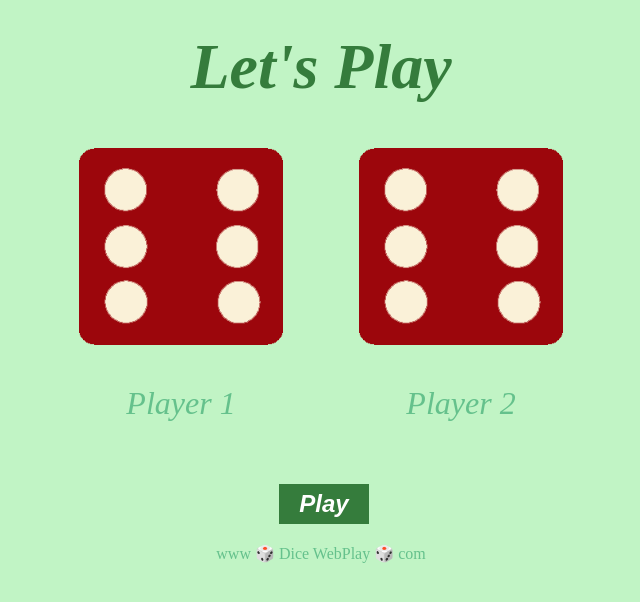
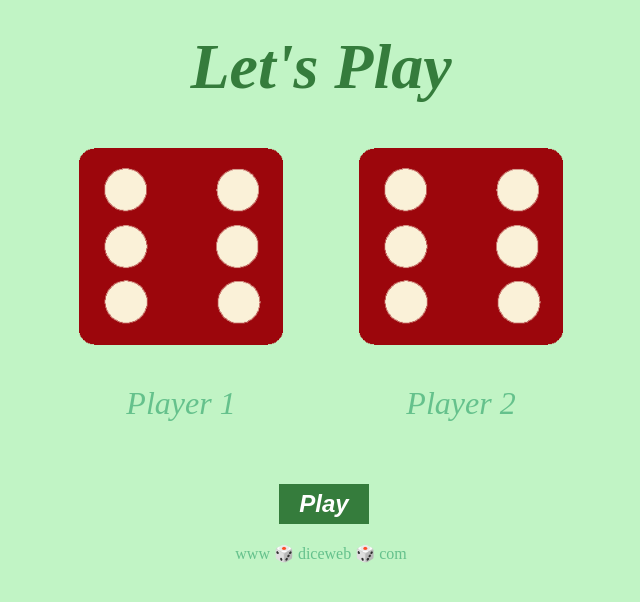
Before and after one commit to irinainweb/Dice-Web, a plain HTML site: page index.html in a window 1280 px wide. Shown: the whole page, without its empty margins (319-959 px from the left). Drawn offline with Linux system fonts and the light colour scheme.

Commit message:
Update index.html

```diff
--- a/index.html
+++ b/index.html
@@ -29,7 +29,7 @@
 <script src="index.js" charset="utf-8"></script>
 </body>
 <footer>
-  www 🎲 Dice WebPlay 🎲 com
+  www 🎲 diceweb 🎲 com
 </footer>
 
 </html>
```
